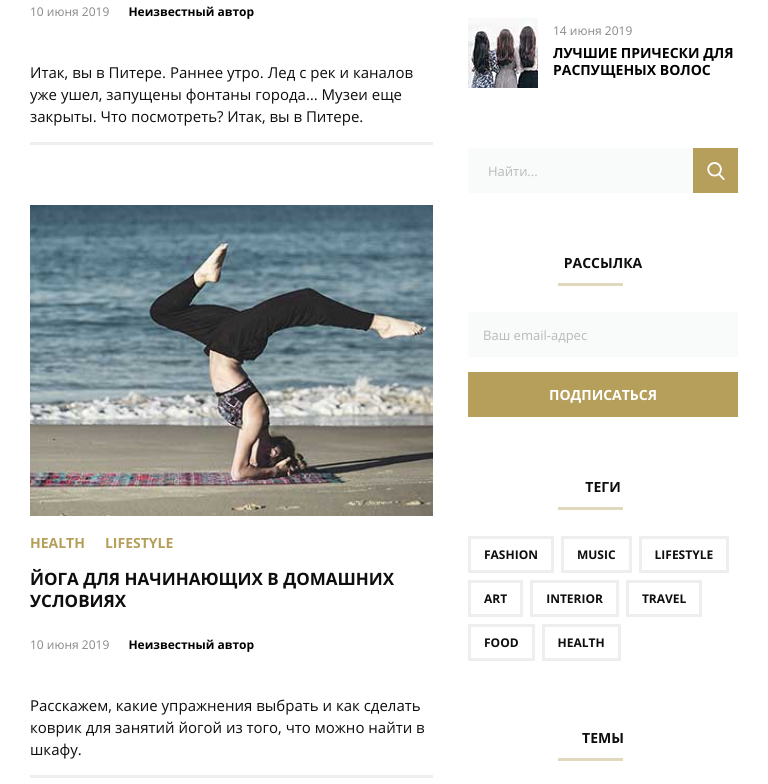
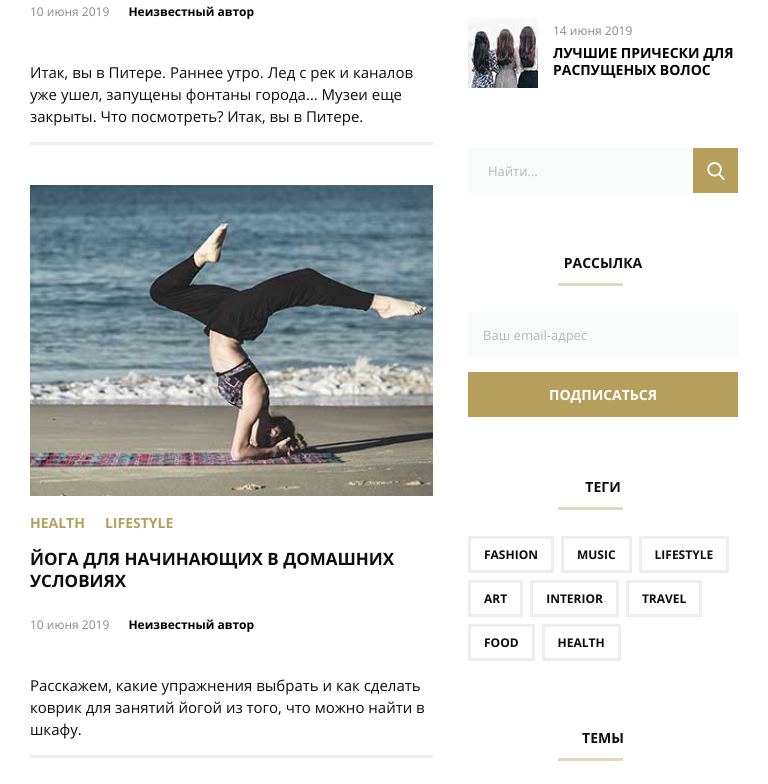
Before and after one commit to PolinaVylizhanina/mq-diplom-vps, a plain HTML site: page index.html in a window 768 px wide. Shown: the part 1755-2539 px from the top of the page. Drawn offline with Linux system fonts and the light colour scheme; files whose address does not match are found by name.

Commit message:
Add files via upload

```diff
--- a/css/main.css
+++ b/css/main.css
@@ -631,13 +631,19 @@
     padding-left: 30px;
     padding-right: 30px;
   }
+
   .main-content {
     margin-right: 35px;
   }
 
   .post {
     flex-direction: column;
-    border-bottom: 3px solid #eeeeee;
+  }
+
+  .post:nth-child(n+2) {
+    margin-top: 0;
+    padding-top: 40px;
+    border-top: 3px solid #eeeeee;
   }
 
   .post-image {
```
